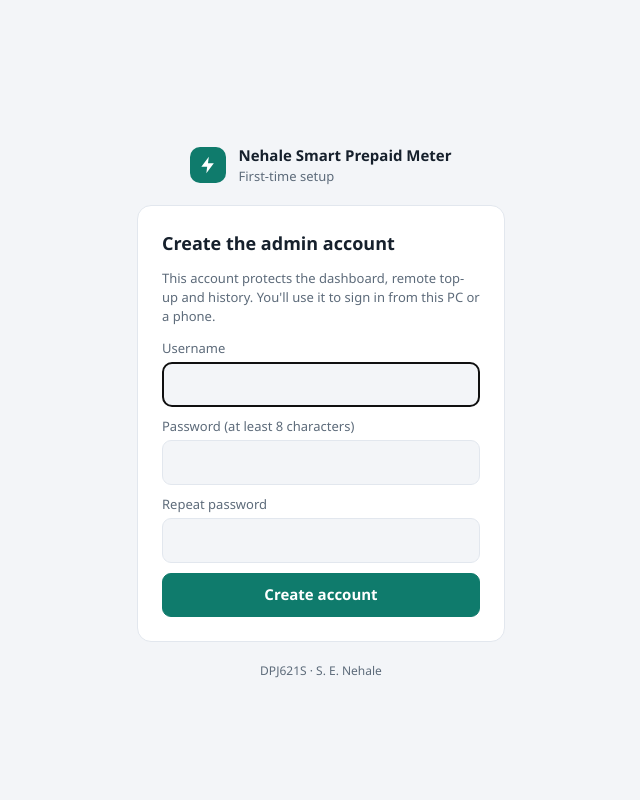
After one commit to saeway40-hub/Smart-Meter, a Flask app: page /setup in a window 1280 px wide. The commit adds this page. Shown: the whole page, without its empty margins (319-959 px from the left). Run offline with Flask 3, Linux system fonts and the light colour scheme.

Commit message:
Sign-in screen, tuned prediction model, LCD shows web prediction
Web app
- Sign-in required for all pages and browser APIs; admin account is
  created once from the PC itself, password stored hashed, random
  session key (auth.json and secret_key are git-ignored).
  The ESP32 endpoint /api/meter stays open.
- Tuned usage model: weighted average of past use (weights >= 0, sum 1)
  with same-weekday-last-week input. Steady use is forecast exactly and
  days left no longer drifts or collapses on on/off loads.
- Run-out / top-up-by dates count from the PC's real date, not the
  meter's demo calendar.
- Load off: days left shows -- with a status message, no top-up needed.
- Poll reply carries the web prediction so the meter LCD matches the page.

Firmware
- LCD, BAL reply and low-balance SMS show the web app's days left and
  recommendation (local fallback when the web app is unreachable).
- Fetches web top-ups / prediction every second.

Colab notebook trains and exports the tuned model.

Co-Authored-By: Claude Opus 5.5 <noreply@anthropic.com>

```diff
--- a/Nehale_WebUI/app.py
+++ b/Nehale_WebUI/app.py
@@ -5,7 +5,8 @@ DPJ621S | Simon E. Nehale (223019267)
 Run:   python app.py          then open  http://localhost:5000
 The ESP32 talks to  http://<this PC's IP>:5000/api/meter  (set BACKEND_URL in the firmware).
 
-Pages
+Pages (sign-in required; the first visit from this PC creates the admin account)
+  /login     sign in            /setup  create the admin account (only from this PC)
   /          live readings, prediction / top-up recommendation, remote top-up
   /history   daily usage, balance over time, event log, CSV export
   /model     load the model trained in Google Colab (model.json)
@@ -16,13 +17,16 @@ ESP32 protocol (unchanged from the Google Apps Script backend)
 """
 import csv
 import io
+import json
 import os
+import secrets
 import sqlite3
 import time
-from datetime import datetime, timezone
+from datetime import datetime, timedelta, timezone
 
 from flask import (Flask, Response, flash, g, jsonify, redirect, render_template,
-                   request, url_for)
+                   request, session, url_for)
+from werkzeug.security import check_password_hash, generate_password_hash
 
 import predictor
 
@@ -39,8 +43,24 @@ MAX_TOPUP_KWH = 50.0        # same limit as SMS "ADD"
 OFFLINE_AFTER_S = 90        # meter counts as offline if nothing arrived for this long
 LAST_SEEN = {}              # meter -> time.time() of its last request (log or poll)
 
+AUTH_FILE = os.path.join(BASE, "auth.json")        # admin account (password hashed) - not in git
+SECRET_FILE = os.path.join(BASE, "secret_key")     # signs the session cookie - not in git
+
+
+def load_secret_key():
+    """SECRET_KEY env var, else a random key generated once and kept in SECRET_FILE."""
+    if os.environ.get("SECRET_KEY"):
+        return os.environ["SECRET_KEY"]
+    if not os.path.exists(SECRET_FILE):
+        with open(SECRET_FILE, "w") as f:
+            f.write(secrets.token_hex(32))
+    with open(SECRET_FILE) as f:
+        return f.read().strip()
+
+
 app = Flask(__name__)
-app.secret_key = os.environ.get("SECRET_KEY", "nehale-dpj621s")
+app.secret_key = load_secret_key()
+app.permanent_session_lifetime = timedelta(hours=12)
 
 SCHEMA = """
 CREATE TABLE IF NOT EXISTS readings (
@@ -116,6 +136,91 @@ def seconds_since(utc_text):
     return (datetime.now(timezone.utc) - t).total_seconds()
 
 
+# ---------------------------------------------------------------- authentication
+# Every browser page and browser API needs a signed-in session. /api/meter stays open so the
+# ESP32 (which has no login) keeps working. The account is created once, from this PC only.
+OPEN_ENDPOINTS = {"login", "setup", "logout", "static", "meter_api"}
+LOCAL_ADDRS = {"127.0.0.1", "::1"}
+
+
+def load_account():
+    if not os.path.exists(AUTH_FILE):
+        return None
+    with open(AUTH_FILE) as f:
+        return json.load(f)
+
+
+def save_account(username, password):
+    with open(AUTH_FILE, "w") as f:
+        json.dump({"username": username, "password_hash": generate_password_hash(password),
+                   "created_at": utcnow()}, f, indent=2)
+
+
+@app.before_request
+def require_login():
+    if request.endpoint in OPEN_ENDPOINTS or session.get("user"):
+        return None
+    if request.path.startswith(("/api/", "/export/")):          # page scripts: tell them to re-login
+        return jsonify(error="login required"), 401
+    if load_account() is None:
+        return redirect(url_for("setup"))
+    return redirect(url_for("login", next=request.full_path if request.query_string else request.path))
+
+
+def safe_next(target):
+    """Only redirect back to a path on this site (no external redirects)."""
+    return target if target and target.startswith("/") and not target.startswith("//") else url_for("dashboard")
+
+
+@app.route("/login", methods=["GET", "POST"])
+def login():
+    account = load_account()
+    if account is None:
+        return redirect(url_for("setup"))
+    error = None
+    if request.method == "POST":
+        user = request.form.get("username", "").strip()
+        pw = request.form.get("password", "")
+        if user == account["username"] and check_password_hash(account["password_hash"], pw):
+            session.clear()
+            session.permanent = True
+            session["user"] = user
+            return redirect(safe_next(request.args.get("next")))
+        time.sleep(1)                                            # slows down password guessing
+        error = "Wrong username or password."
+    return render_template("login.html", mode="login", error=error)
+
+
+@app.route("/setup", methods=["GET", "POST"])
+def setup():
+    if load_account() is not None:
+        return redirect(url_for("login"))
+    local = request.remote_addr in LOCAL_ADDRS
+    error = None
+    if request.method == "POST" and local:
+        user = request.form.get("username", "").strip()
+        pw = request.form.get("password", "")
+        if len(user) < 3:
+            error = "Username must have at least 3 characters."
+        elif len(pw) < 8:
+            error = "Password must have at least 8 characters."
+        elif pw != request.form.get("password2", ""):
+            error = "The two passwords do not match."
+        else:
+            save_account(user, pw)
+            session.clear()
+            session.permanent = True
+            session["user"] = user
+            return redirect(url_for("dashboard"))
+    return render_template("login.html", mode="setup", error=error, local=local)
+
+
+@app.route("/logout")
+def logout():
+    session.clear()
+    return redirect(url_for("login"))
+
+
 # ---------------------------------------------------------------- ESP32 endpoint
 @app.route("/api/meter", methods=["GET", "POST"])
 def meter_api():
@@ -148,8 +253,17 @@ def meter_api():
             con.executemany("UPDATE topups SET status='sent', sent_at=? WHERE id=?",
                             [(utcnow(), r["id"]) for r in rows])
             con.commit()
+        # The web app's prediction goes back too, so the meter's LCD shows exactly the same
+        # days left / recommended top-up as the web page (days -1 = not known yet).
+        last = latest_reading(meter)
+        days, rec, pred = -1.0, 0, 0.0
+        if last is not None:
+            fc, _ = prediction_for(meter, last)
+            days = fc["days_left"] if fc["days_left"] is not None else -1.0
+            rec, pred = fc["rec_nad"], fc["pred_kwh_day"]
         # written by hand so the firmware's  indexOf("\"kwh\":")  always finds it
-        return Response('{"kwh":%.4f}' % kwh, mimetype="application/json")
+        return Response('{"kwh":%.4f,"days":%.1f,"rec":%d,"pred":%.5f}' % (kwh, days, rec, pred),
+                        mimetype="application/json")
 
     return jsonify(error="unknown action"), 400
 
@@ -158,12 +272,13 @@ def meter_api():
 def prediction_for(meter, last):
     rows = session_readings(meter)
     history = predictor.daily_history(rows)
-    now = predictor.parse_meter_time(last["meter_time"]) if last else None
-    now = now or datetime.now()
+    # run-out / top-up-by dates count from the PC's real clock, not the meter's (fast) demo calendar
+    now = datetime.now()
     live_w = last["watts"] if last and last["relay"] else 0.0
+    load_on = bool(last and last["relay"] and last["amps"] > 0)     # same rule as the "Load: ON" status
     model = predictor.load_model(MODEL_DIR)
     fc = predictor.forecast(last["balance"] if last else 0.0, history, live_w, now, model,
-                            TARIFF_NAD_PER_KWH, TARGET_DAYS)
+                            TARIFF_NAD_PER_KWH, TARGET_DAYS, load_on=load_on)
     fc["today_kwh"] = round(predictor.today_usage(rows), 5)
     return fc, history
 
@@ -299,6 +414,8 @@ def model_page():
             try:
                 info = json.load(f.stream)
                 assert len(info["coef"]) == len(info.get("features", predictor.FEATURES))
+                known = predictor.all_features([1.0] * 14)               # every input the web app can compute
+                assert all(f in known for f in info.get("features", predictor.FEATURES))
             except Exception:
                 flash("That file is not a model.json exported by the Colab notebook.", "error")
             else:
@@ -324,7 +441,8 @@ def model_page():
         return redirect(url_for("model_page"))
     model = predictor.load_model(MODEL_DIR)
     return render_template("model.html", meter=current_meter(), model=model, page="model",
-                           features=predictor.FEATURES)
+                           features=model.info.get("features", predictor.FEATURES) if model else predictor.FEATURES,
+                           min_history=predictor.model_min_history(model))
 
 
 init_db()
--- a/Nehale_WebUI/static/style.css
+++ b/Nehale_WebUI/static/style.css
@@ -98,7 +98,7 @@ form.topup { display: flex; flex-direction: column; gap: 10px; }
 .quick { display: flex; gap: 6px; flex-wrap: wrap; }
 .quick button { flex: 1; }
 label { font-size: 13px; color: var(--muted); display: block; margin-bottom: 4px; }
-input[type=number], input[type=password], input[type=file] {
+input[type=number], input[type=password], input[type=file], input[type=text] {
   width: 100%; padding: 10px 12px; border-radius: 9px; border: 1px solid var(--line);
   background: var(--bg); color: var(--text); font: inherit; font-size: 16px; }
 button, .btn { font: inherit; font-weight: 600; border-radius: 9px; padding: 10px 14px; cursor: pointer;
@@ -122,3 +122,12 @@ button:disabled { opacity: .6; cursor: default; }
 code, pre { font-family: Consolas, ui-monospace, monospace; font-size: 13px; }
 pre { background: var(--bg); border: 1px solid var(--line); border-radius: 9px; padding: 12px; overflow: auto; }
 ol li { margin-bottom: 6px; }
+
+/* sign-in / first-time setup */
+.auth-wrap { max-width: 400px; min-height: 100vh; margin: 0 auto; padding: 48px 16px 24px;
+             display: flex; flex-direction: column; justify-content: center; gap: 20px; }
+.auth-brand { justify-content: center; }
+.auth-card { padding: 24px; }
+.auth-card h2 { font-size: 18px; }
+.auth-wrap footer { padding: 0; }
+nav .user { color: var(--muted); font-size: 13px; padding: 7px 4px 7px 14px; }
--- /dev/null
+++ b/Nehale_WebUI/templates/login.html
@@ -0,0 +1,59 @@
+<!doctype html>
+<html lang="en">
+<head>
+  <meta charset="utf-8">
+  <meta name="viewport" content="width=device-width, initial-scale=1">
+  <title>{{ 'Create account' if mode == 'setup' else 'Sign in' }} · Nehale Meter</title>
+  <link rel="stylesheet" href="{{ url_for('static', filename='style.css') }}">
+</head>
+<body class="auth-page">
+<main class="auth-wrap">
+  <div class="brand auth-brand">
+    <span class="bolt" aria-hidden="true">
+      <svg viewBox="0 0 24 24" width="20" height="20"><path d="M13 2 4 14h7l-1 8 9-12h-7z" fill="currentColor"/></svg>
+    </span>
+    <div>
+      <div class="brand-name">Nehale Smart Prepaid Meter</div>
+      <div class="brand-sub">{{ 'First-time setup' if mode == 'setup' else 'Sign in to continue' }}</div>
+    </div>
+  </div>
+
+  <div class="card auth-card">
+    {% if mode == 'setup' %}
+      <h2>Create the admin account</h2>
+      {% if local %}
+        <p class="muted small">This account protects the dashboard, remote top-up and history.
+          You'll use it to sign in from this PC or a phone.</p>
+        {% if error %}<div class="flash error">{{ error }}</div>{% endif %}
+        <form method="post" class="topup" autocomplete="off">
+          <div><label for="username">Username</label>
+            <input id="username" name="username" type="text" required minlength="3" autofocus
+                   value="{{ request.form.username or '' }}"></div>
+          <div><label for="password">Password <span class="muted">(at least 8 characters)</span></label>
+            <input id="password" name="password" type="password" required minlength="8" autocomplete="new-password"></div>
+          <div><label for="password2">Repeat password</label>
+            <input id="password2" name="password2" type="password" required minlength="8" autocomplete="new-password"></div>
+          <button class="primary" type="submit">Create account</button>
+        </form>
+      {% else %}
+        <div class="flash error">The admin account has not been created yet.</div>
+        <p class="small">For safety it can only be created on the PC that runs the web app.
+          Open <code>http://127.0.0.1:5000</code> on that PC first, then sign in here.</p>
+      {% endif %}
+    {% else %}
+      <h2>Sign in</h2>
+      {% if error %}<div class="flash error">{{ error }}</div>{% endif %}
+      <form method="post" class="topup">
+        <div><label for="username">Username</label>
+          <input id="username" name="username" type="text" required autofocus autocomplete="username"
+                 value="{{ request.form.username or '' }}"></div>
+        <div><label for="password">Password</label>
+          <input id="password" name="password" type="password" required autocomplete="current-password"></div>
+        <button class="primary" type="submit">Sign in</button>
+      </form>
+    {% endif %}
+  </div>
+  <footer>DPJ621S · S. E. Nehale</footer>
+</main>
+</body>
+</html>
```
Also changed, not shown: Nehale_WebUI/models/model.json (+16 -11 lines), Nehale_WebUI/predictor.py (+39 -11 lines), Nehale_WebUI/templates/base.html (+7 -1 lines), Nehale_WebUI/templates/model.html (+11 -3 lines), 3 other files.
